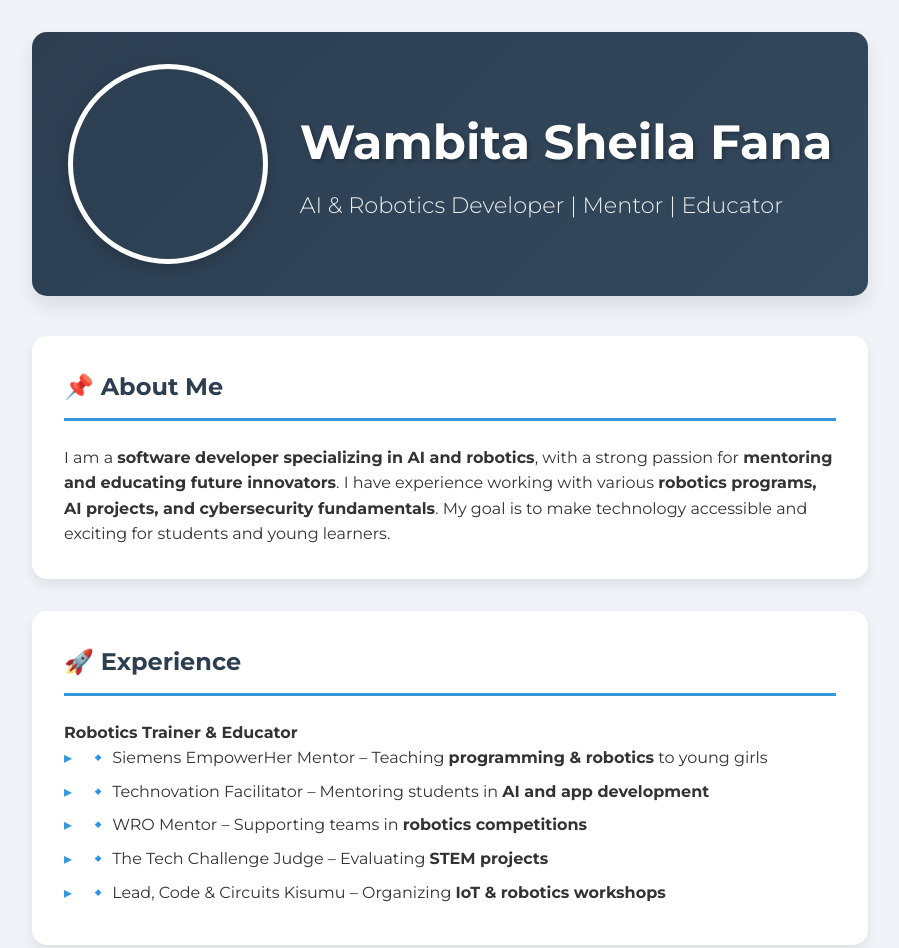
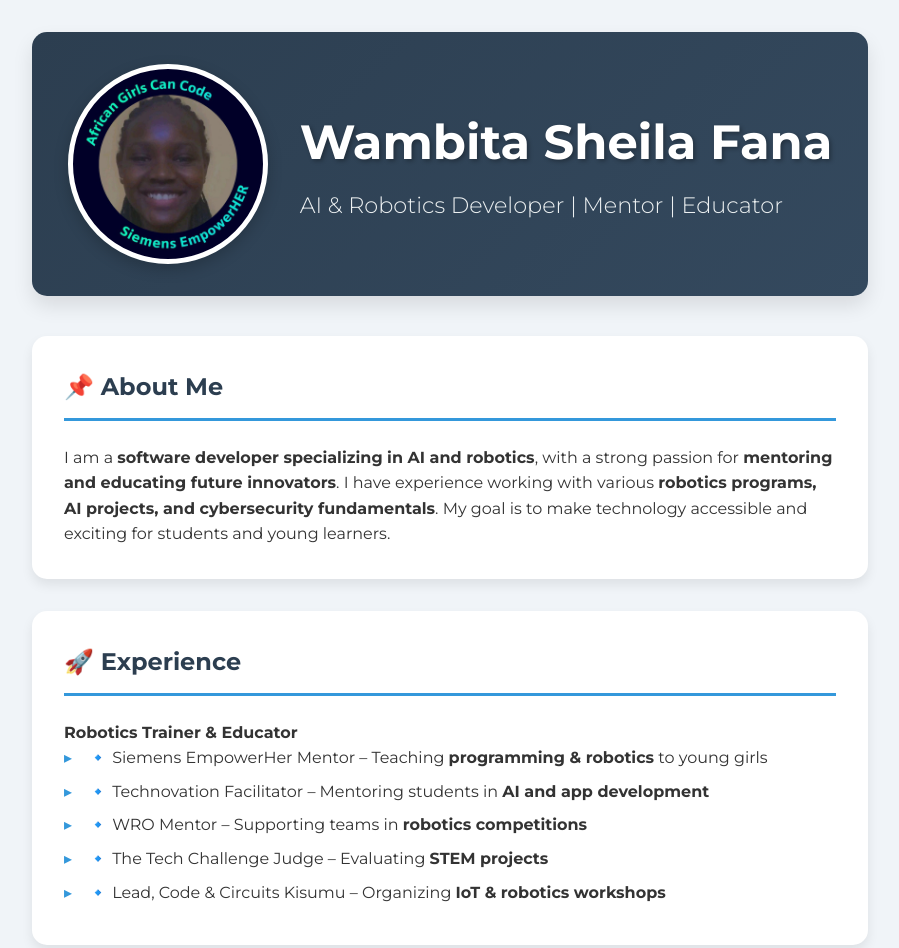
Before and after one commit to Wambita/portfolio2, a plain HTML site: page index.html in a window 1280 px wide. Shown: the top 948 px of the page, without its empty margins (190-1089 px from the left). Drawn offline with Linux system fonts and the light colour scheme; the site is published under a folder, as on GitHub Pages, so addresses that start at the root find nothing.

Commit message:
feat: image

```diff
--- a/styles.css
+++ b/styles.css
@@ -48,7 +48,7 @@ header {
     border-radius: 50%;
     border: 5px solid var(--card-background);
     box-shadow: 0 5px 15px rgba(0,0,0,0.2);
-    background: url('/1737728814760.jpg');
+    background: url('1737728814760.jpg');
     background-size: cover;
     background-repeat: no-repeat;
 }
```
